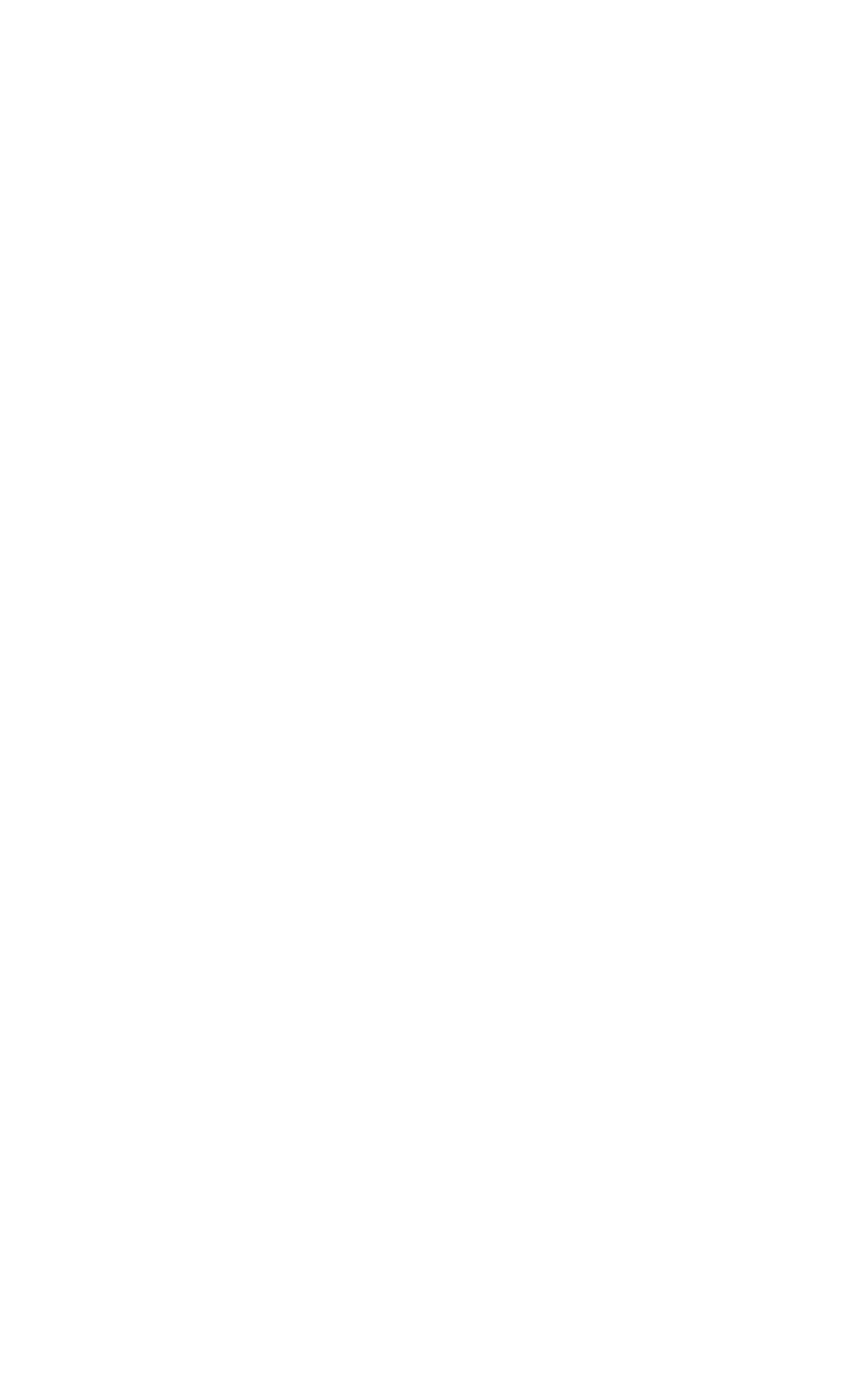
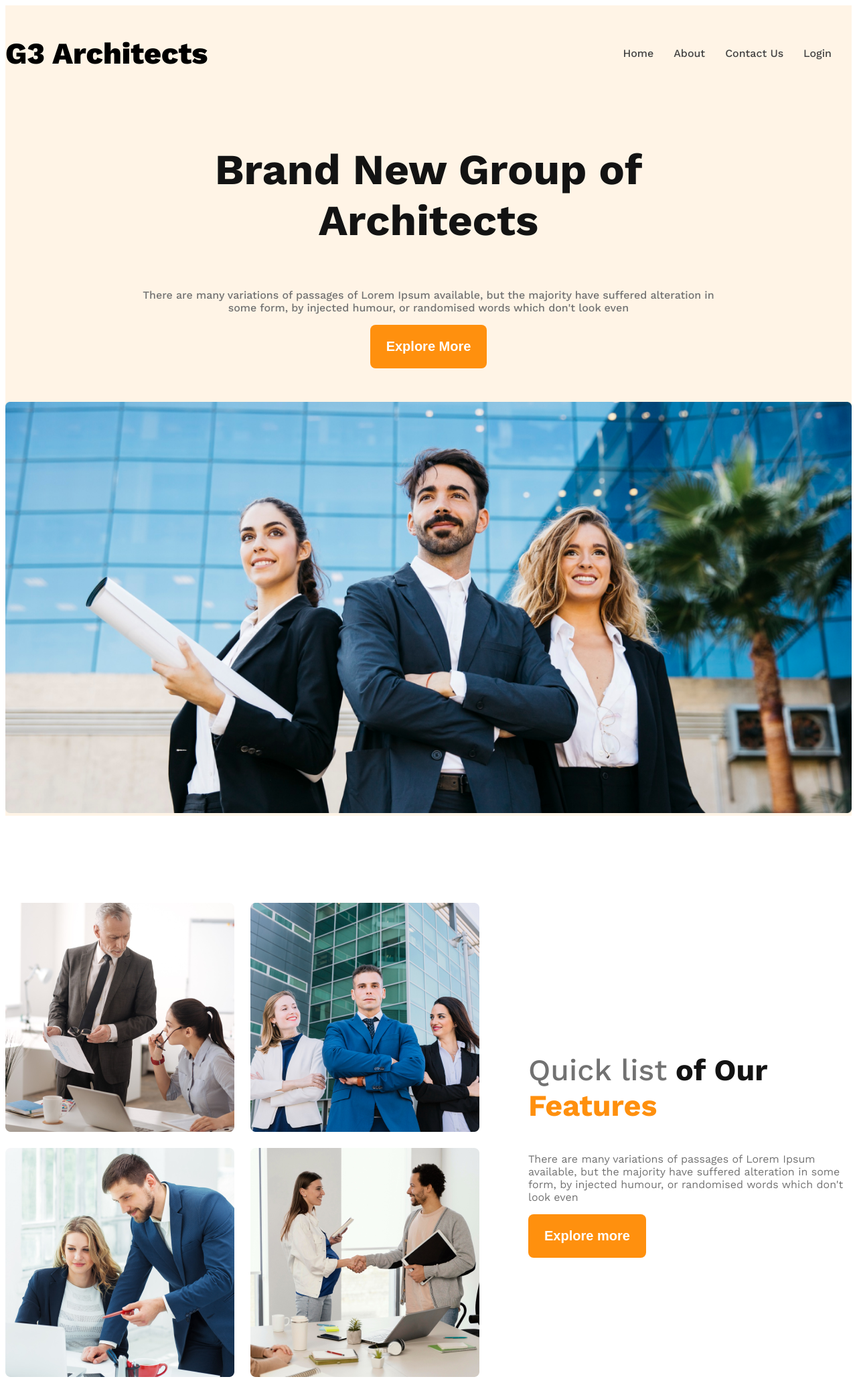
Before and after one commit to RjRabby018/g3-architects-website-by-me, a plain HTML site: page index.html in a window 1280 px wide. Shown: the whole page at 67% size. Before the commit the page ends 800 px from the top, so only its background shows below. Drawn offline with nearby package versions, Linux system fonts and the light colour scheme.

Commit message:
added the cards

```diff
--- a/index.html
+++ b/index.html
@@ -6,11 +6,52 @@
     <title>G3 Architects</title>
     <link rel="stylesheet" href="styles/architects.css">
 </head>
-<body>
-    <header>
+<body class="work-sans-font">
+    <header class="bg-light">
+      <nav class="navbar display-flex">
+        <h3 class="brand">G3 Architects</h3>
+        <!-- ul.nav-links>li.nav-items*4>a.nav-link -->
+        <ul class="nav-links display-flex">
+            <li class="nav-items"><a href="" class="nav-link text-gray">Home</a></li>
+            <li class="nav-items"><a href="" class="nav-link text-gray">About</a></li>
+            <li class="nav-items"><a href="" class="nav-link text-gray">Contact Us</a></li>
+            <li class="nav-items"><a href="" class="nav-link text-gray">Login</a></li>
+        </ul>
+      </nav>
+      <div class="banner">
+        <div class="banner-content">
+          <h3 class="banner-title text-gray-1">Brand New Group of Architects </h3>
+          <p class="banner-description text-light-gray">There are many variations of passages of Lorem Ipsum available, but the majority have suffered alteration in some form, by injected humour, or randomised words which don't look even</p>
+          <button class="btn-primary">Explore More</button>
+        </div>
+        <img src="images/banner.png" alt="" class="banner-image">
+      </div>
 
     </header>
-    <main></main>
+    <main>
+      <section class="teams display-flex">
+        <div class="team-image-container">
+          <img src="images/team1.png" alt="">
+          <img src="images/team2.png" alt="">
+          <img src="images/team3.png" alt="">
+          <img src="images/team4.png" alt="">
+        </div>
+        <div class="our-feautures">
+          <h3 class="section-title"><span id="quick-style" class="text-light-gray">Quick list</span> <span  class="text-gray-1">of Our</span> <span id="of-our">Features</span>
+            </h3>
+          <p class="feauture-description text-light-gray">There are many variations of passages of Lorem Ipsum available, but the majority have suffered alteration in some form, by injected humour, or randomised words which don't look even</p>
+          <button class="btn-primary">Explore more</button>
+        </div>
+      </section>
+      <!-- feature you will love -->
+      <section>
+
+      </section>
+      <!-- some facts -->
+       <section class="some-facts">
+
+       </section>
+    </main>
     <footer>
 
     </footer>
--- a/styles/architects.css
+++ b/styles/architects.css
@@ -0,0 +1,138 @@
+/* we can not add a style tag in css */
+@import url('https://fonts.googleapis.com/css2?family=Work+Sans:ital,wght@0,100..900;1,100..900&display=swap');
+
+
+.work-sans-font {
+    font-family: "Work Sans", serif;
+    font-optical-sizing: auto;
+    font-weight: 400;
+    font-style: normal;
+  }
+/* shared styles */
+main> section{
+  margin-top: 130px;
+}
+.display-flex{
+  display: flex;
+}
+/* dark-01 */
+.text-gray-1{
+  color: #131313;
+}
+/* dark-2 */
+.text-gray{
+  color: #424242;
+}
+/* dark-3 */
+.text-light-gray{
+  color: #727272;
+}
+.bg-light{
+  background-color: rgba(255, 144, 14, 0.1);
+}
+main{
+  max-width: 1440px;
+  margin: 0 auto;
+}
+.btn-primary{
+  background-color: #FF900E;
+  color: white;
+  border-radius: .5rem;
+  border: none;
+  font-size: 1.25rem;
+  font-weight: 600;
+  padding: 21px 24px;
+}
+.section-title{
+  font-size: 2.8rem;
+  font-weight: 700;
+}
+/* header styles */
+
+/* nav styles */
+.navbar{
+ justify-content: space-between;
+ align-items: center;
+}
+.nav-links{
+
+}
+.brand{
+  font-weight: 800;
+  font-size: 2.8rem;
+}
+.nav-items{
+  list-style: none;
+  margin-right: 30px;
+}
+.nav-link{
+  text-decoration: none;
+  font-weight: 500;
+}
+.navbar , .banner{
+  max-width: 1440px;
+  margin: 0 auto;
+  width: 100%;
+}
+
+/* banner related styles */
+.banner-content{
+  max-width: 862px;
+  margin: 0 auto;
+  text-align: center;
+  margin-bottom: 3.125rem;
+}
+.banner-title{
+  font-size: 4rem;
+  font-weight: 700;
+}
+.banner-description{
+  font-weight: 500;
+  font-size: 1rem;
+}
+.banner-image{
+ width: 100%;
+}
+/* team picture design */
+.teams{
+  align-items: center;
+}
+.our-feautures{
+  margin-left: 73px;
+  max-width: 537px;
+}
+.team-image-container{
+  display: grid;
+  grid-template-columns: repeat(2,1fr);
+  gap: 24px;
+}
+
+#quick-style{
+   font-weight: 500;
+}
+#of-our{
+  color: #FF900E;
+}
+/* giving media query for small devices*/
+@media screen and (max-width: 576px) {
+  .navbar,
+  .nav-links,
+  .teams{
+    flex-direction: column;
+  }
+  .team-image-container{
+    grid-template-columns: repeat(1, 1fr);
+  }
+  .our-feautures{
+    margin-left: 25px;
+  }
+}
+/* media query for medium devices */
+@media screen and (min-width:576px) and (max-width:992px) {
+  .teams{
+    flex-direction: column;
+  }
+  .our-feautures{
+    margin: 50px auto;
+  }
+}
```
